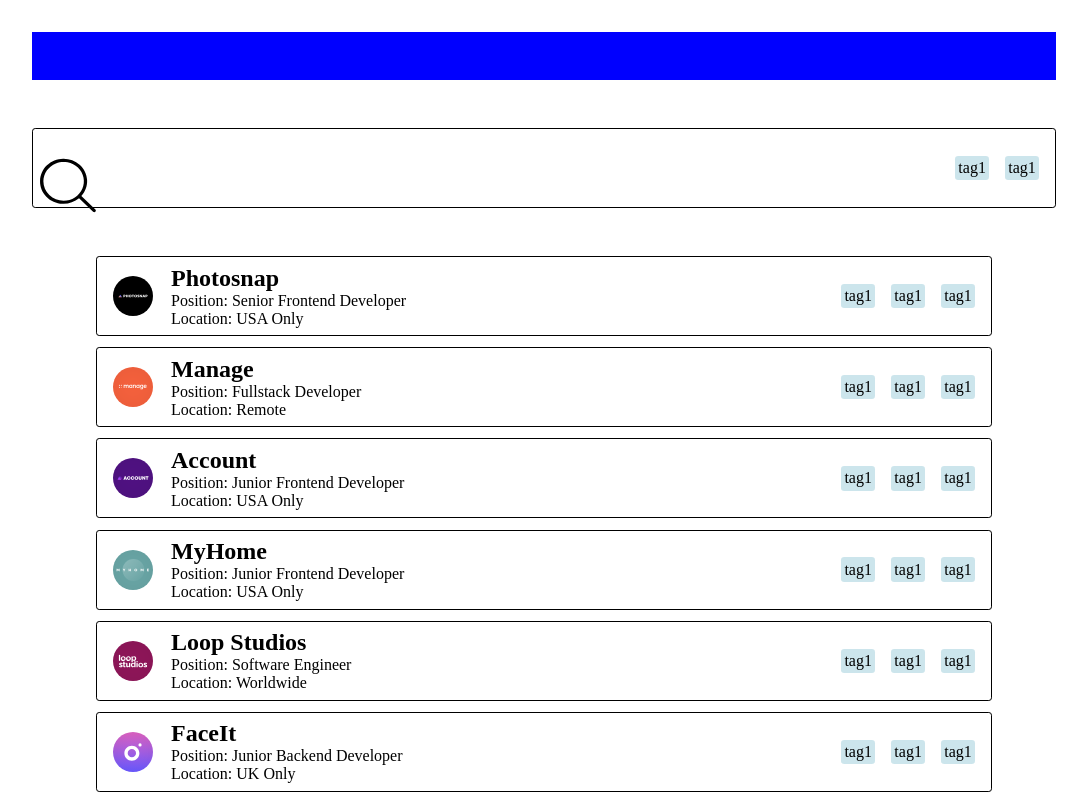
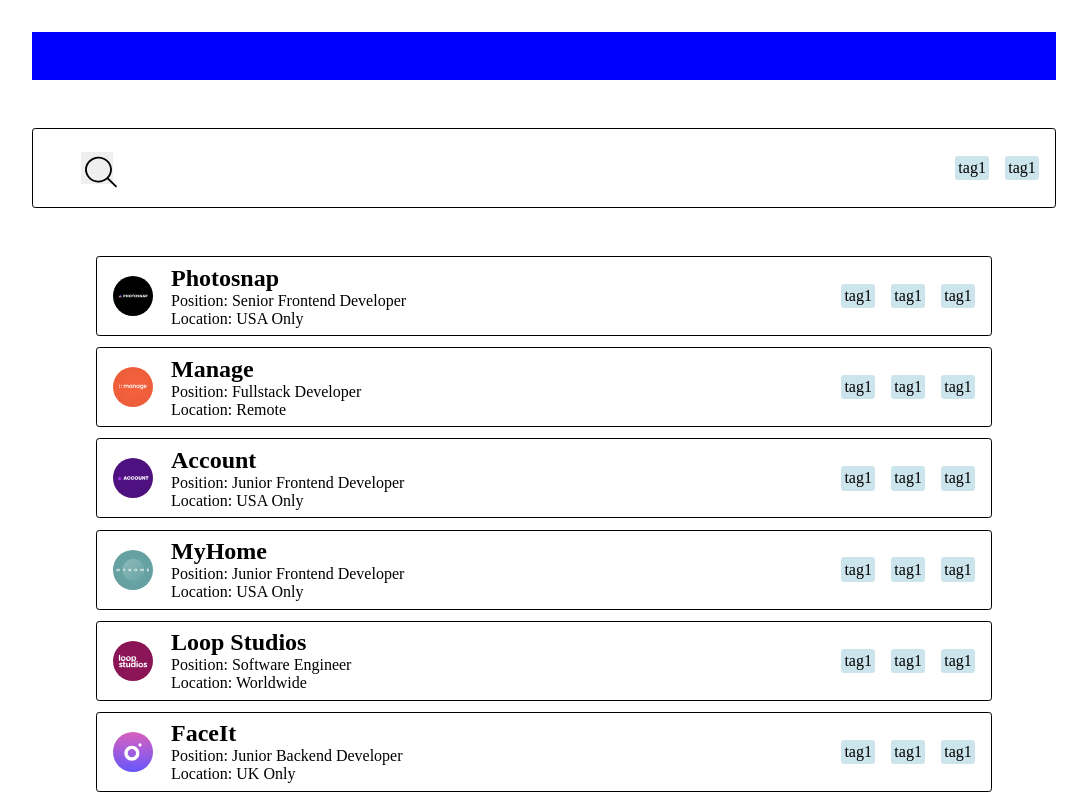
Before and after one commit to LimpanGH/Jobchaser-react-del-4, a React (Vite) app: page / in a window 1280 px wide. Shown: the top 800 px of the page, without its empty margins (96-1183 px from the left). Built offline with nearby package versions, Linux system fonts and the light colour scheme.

Commit message:
trying som things with css

```diff
--- a/src/SearchField.tsx
+++ b/src/SearchField.tsx
@@ -1,12 +1,14 @@
 export function SearchField() {
   return (
     <div className='search-card'>
-      <div className='btn-magifyingglass'>
+      <button type='button' className='btn-magifyingglass'>
         <svg
           className='icon-magifyingglass'
           xmlns='http://www.w3.org/2000/svg'
-          width='70'
-          height='67'
+          // width='70'
+          // height='67'
+          width='40'
+          height='40'
           viewBox='0 0 70 67'
           fill='none'
         >
@@ -15,7 +17,7 @@ export function SearchField() {
             fill='black'
           />
         </svg>
-      </div>
+      </button>
       <div className='tag-btn-container'>
         <div className='tag-btn'>tag1</div>
         <div className='tag-btn'>tag1</div>
--- a/src/index.css
+++ b/src/index.css
@@ -43,7 +43,7 @@ body {
   flex-direction: row;
   justify-content: flex-start;
   align-items: center;
-  gap: 2px;
+  /* gap: 2px; */
   border: 1px solid;
   border-radius: 0.2rem;
   height: 5rem;
@@ -54,9 +54,16 @@ body {
 .btn-magifyingglass {
   height: 2rem;
   width: 2rem;
+  /* display: flex; */
+  justify-content: center;
+  align-items: center;
+  /* background-color: red; */
+  margin-left: 3rem;
+  border: none;
 }
 
 .icon-magifyingglass {
+  align-items: center;
 }
 
 .job-card {
@@ -75,13 +82,6 @@ body {
 .logo {
   display: flex;
   margin-left: 1rem;
-  /* /* width:  15px; */
-  /* height: 15px; */
-  /* border-radius: 50%; */
-  /* background-color: rgba(217, 217, 217, 1); */
-  /* color: rgba(0, 0, 0, 1); */
-  /* justify-content: center; */
-  /* align-items: center; */
 }
 
 .logo-image {
```
